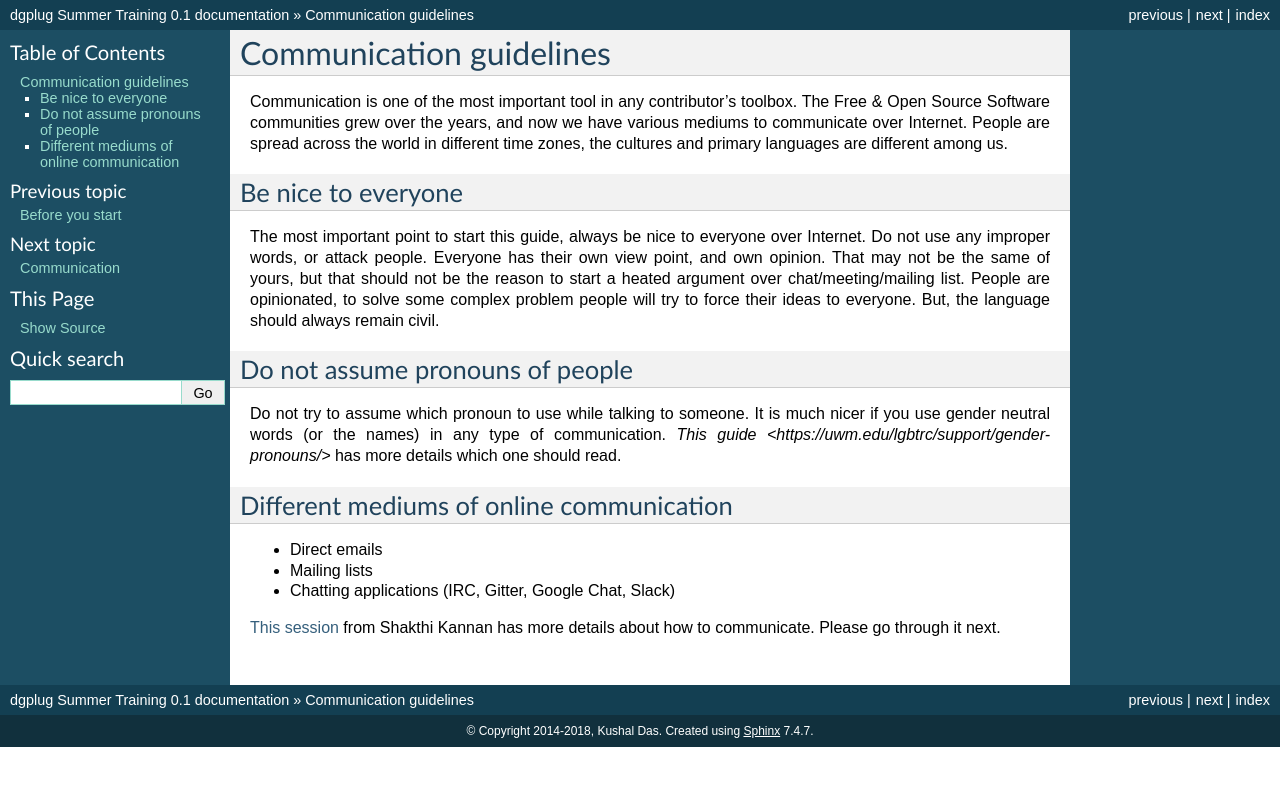
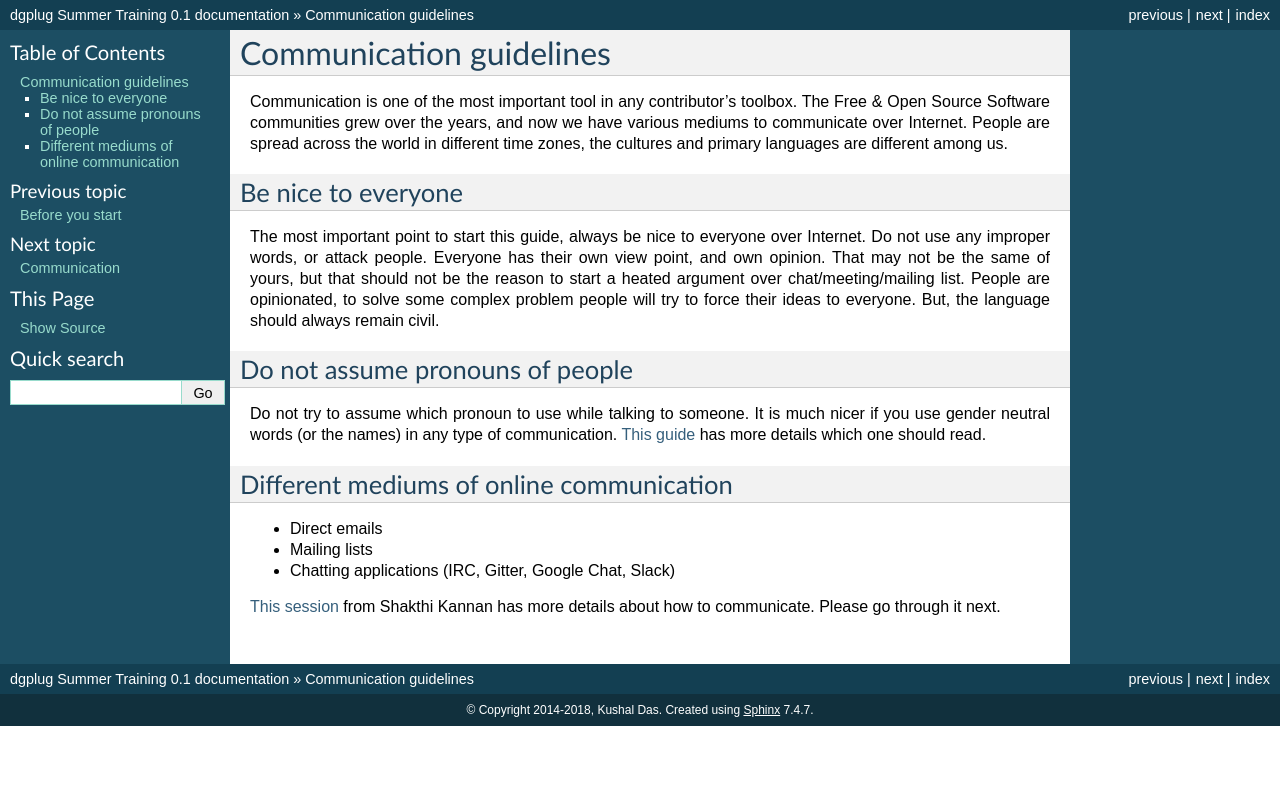
Before and after one commit to kushaldas/summertraining, a Sphinx documentation site: the page built from docs/commguidelines.rst, in a window 1280 px wide. Shown: the top 786 px of the page. Built offline with Sphinx 7.4.7, drawn with Linux system fonts in a browser that asks for light colours.

Commit message:
Fixes typo

```diff
--- a/docs/commguidelines.rst
+++ b/docs/commguidelines.rst
@@ -18,7 +18,7 @@ Do not assume pronouns of people
 ---------------------------------
 
 Do not try to assume which pronoun to use while talking to someone. It is much nicer if you use gender neutral words (or the names) in any type
-of communication. `This guide <https://uwm.edu/lgbtrc/support/gender-pronouns/>` has more details which one should read.
+of communication. `This guide <https://uwm.edu/lgbtrc/support/gender-pronouns/>`_ has more details which one should read.
 
 
 Different mediums of online communication
```
